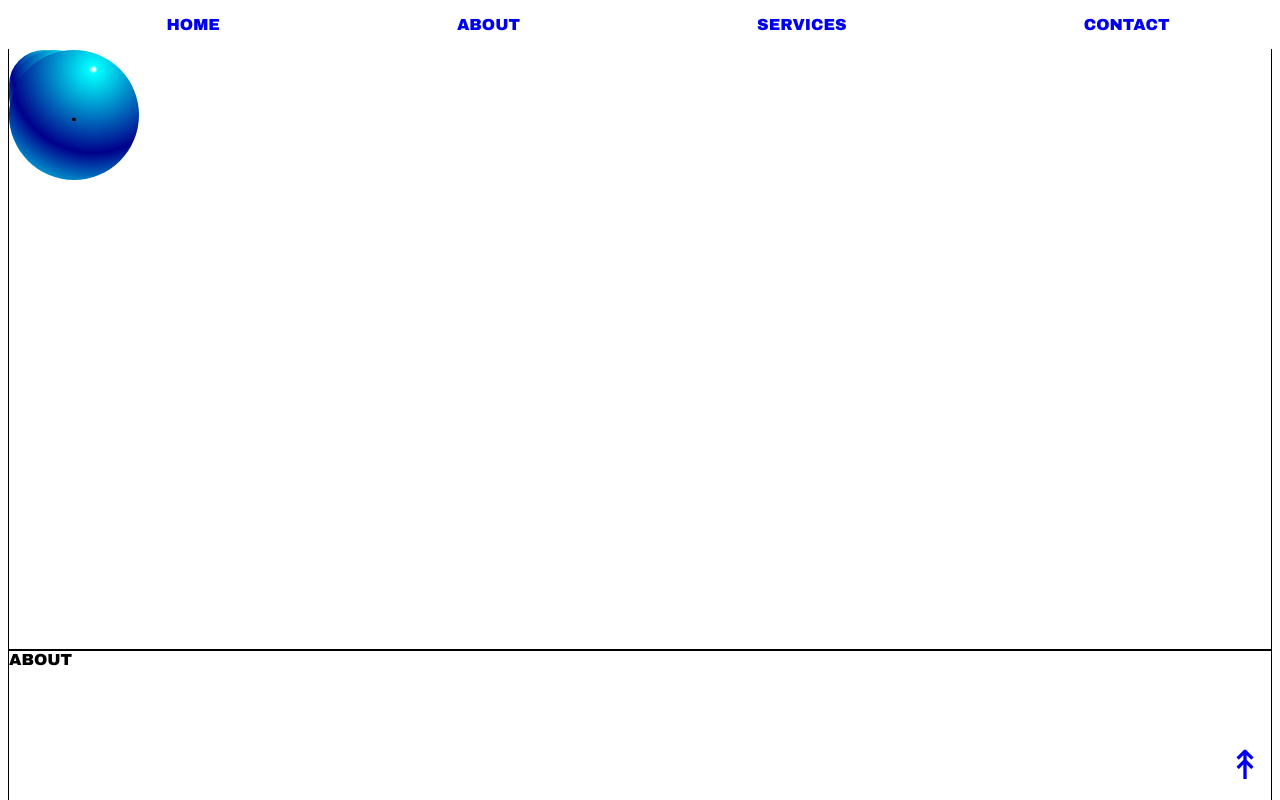
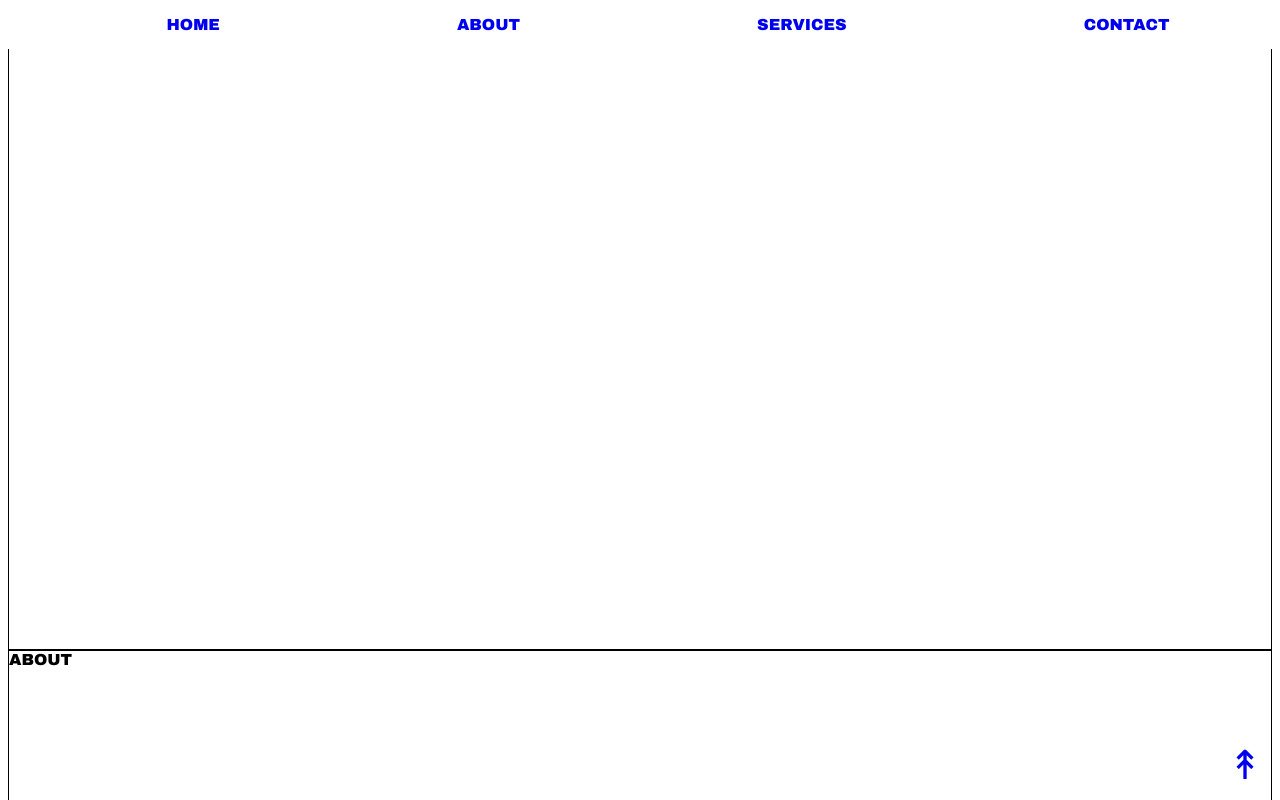
Before and after one commit to NazarBoikoD/pages, a plain HTML site: page sections.html in a window 1280 px wide. Shown: the top 800 px of the page. Drawn offline with Linux system fonts and the light colour scheme.

Commit message:
sections.html

```diff
--- a/sections.html
+++ b/sections.html
@@ -56,45 +56,6 @@
 				padding:10px;
 				font-size:40px;
 			}
-			#circle_top{
-				position: fixed;
-				top:0px;
-				margin: 50px auto 0;
-				display:flex;
-				justify-content:center;
-				align-items: center;
-				border-radius:50%;
-				background-color:white;
-				width:70px;
-				height:70px;
-				background: radial-gradient(circle at 65% 15%, white 1px, aqua 3%, darkblue 60%, aqua 100%);
-			}
-			#circle_mid{
-				position: fixed;
-				top:0px;
-				margin: 50px auto 0;
-				display:flex;
-				justify-content:center;
-				align-items: center;
-				border-radius:50%;
-				background-color:white;
-				width:90px;
-				height:90px;
-				background: radial-gradient(circle at 65% 15%, white 1px, aqua 3%, darkblue 60%, aqua 100%);
-			}
-			#circle_bottom{
-				position: fixed;
-				top:0px;
-				margin: 50px auto 0;
-				display:flex;
-				justify-content:center;
-				align-items: center;
-				border-radius:50%;
-				background-color:white;
-				width:130px;
-				height:130px;
-				background: radial-gradient(circle at 65% 15%, white 1px, aqua 3%, darkblue 60%, aqua 100%);
-			}
 		</style>
 	<body>
 		<header>
```
